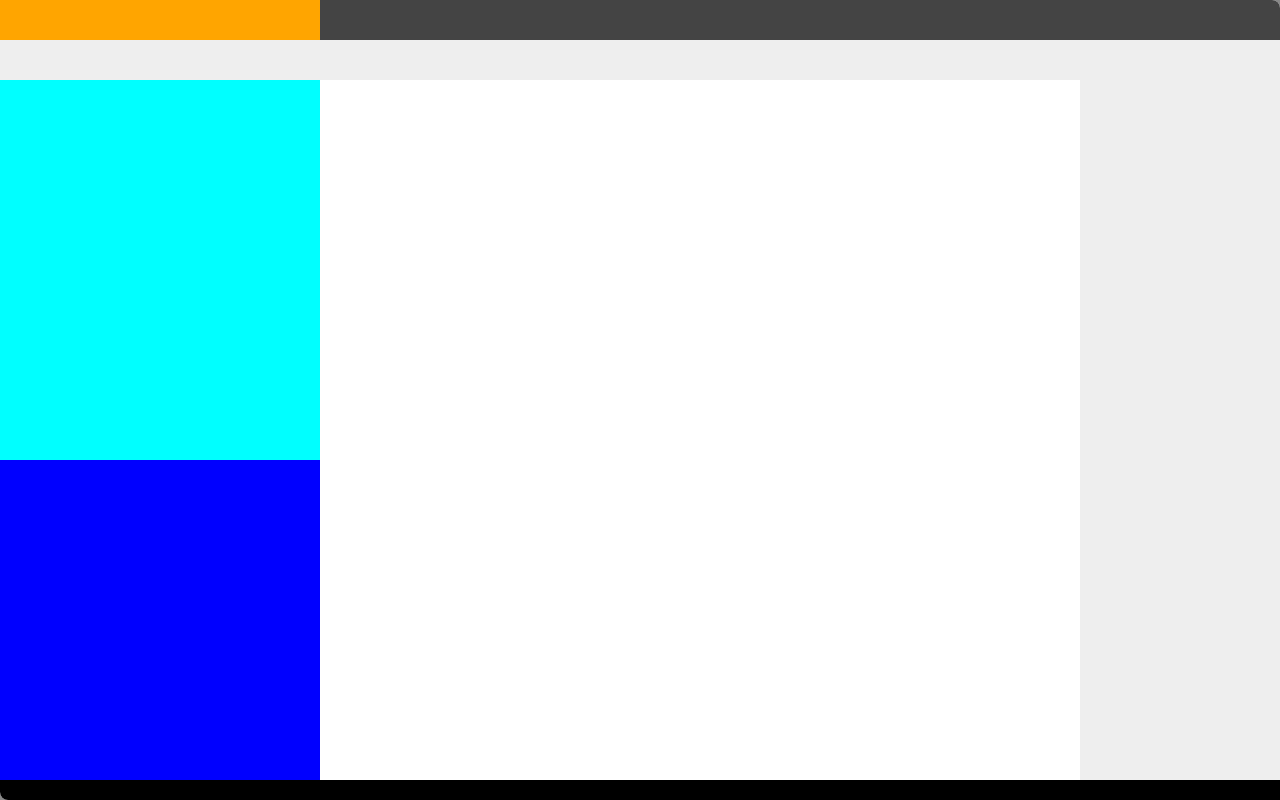
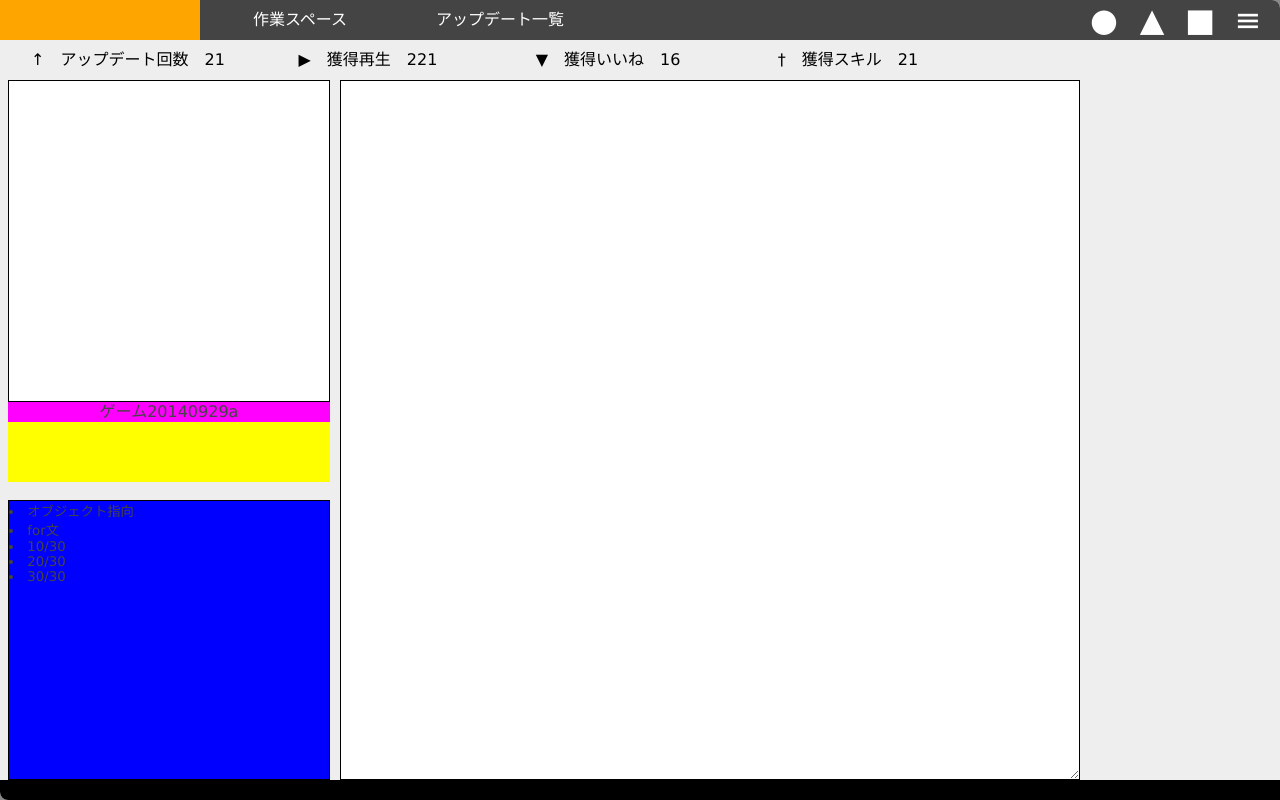
Before and after one commit to relationslab/Codebeta_Test_Front, a plain HTML site: page layout.html in a window 1280 px wide. Drawn offline with Linux system fonts and the light colour scheme.

Commit message:
modify: css

```diff
--- /dev/null
+++ b/css/la.main.css
@@ -0,0 +1,120 @@
+
+.la-shell-main{
+  top: 40px;
+  left: 0;
+  bottom: 20px;
+  right: 0;
+  background-color: #eee;
+}
+
+
+
+
+
+.la-shell-main-status{
+  top: 0;
+  left: 8px;
+  right: 8px;
+  height: 40px;
+}
+
+.la-shell-main-status ul{
+  list-style-type: none;
+}
+
+.la-shell-main-status ul li{
+  display: block;
+  float: left;
+  width: 240px;
+  font-size: 16px;
+  line-height: 40px;
+  color: black;
+  text-align: center;
+}
+
+
+
+
+
+.la-shell-main-game{
+  top: 40px;
+  left: 8px;
+  width: 322px;
+  height: 400px;
+  background-color: gray;
+}
+
+.la-shell-main-game-preview{
+  width: 322px;
+  height: 322px;
+  background-color: white;
+  border: 1px solid black;
+}
+
+.la-shell-main-game-title{
+  top: 0px;
+  left: 0;
+  width: 100%;
+  height: 20px;
+  background-color: cyan;
+}
+
+.la-shell-main-game-title p{
+  top: 0;
+  left: 0;
+  width: 100%;
+  height: 100%;
+  background-color: magenta;
+  text-align: center;
+  font-size: 16px;
+  line-height: 20px;
+}
+
+.la-shell-main-game-control{
+  width: 100%;
+  height: 60px;
+  background-color: yellow;
+}
+
+
+
+
+
+.la-shell-main-roadmap{
+  top: 460px;
+  left: 8px;
+  width: 322px;
+  bottom: 0;
+  border: 1px solid black;
+  background-color: blue;
+}
+
+
+
+
+
+.la-shell-main-code{
+  top: 40px;
+  left: 340px;
+  right: 200px;
+  bottom: 0;
+  border: 1px solid black;
+  background-color: white;
+}
+
+.la-shell-main-code textarea{
+  position: relative;
+  top: 0;
+  left: 0;
+  width: 100%;
+  height: 100%;
+  border: none;
+  background-color: white;
+}
+
+.la-shell-main-logs{
+  top: 50px;
+  width: 200px;
+  bottom: 0;
+  right: 0;
+}
--- a/css/la.shell.css
+++ b/css/la.shell.css
@@ -17,16 +17,30 @@
 .la-shell-head-logo{
   top: 0;
   left: 0;
-  width: 320px;
+  width: 200px;
   bottom: 0;
   background: orange;
 }
 
 .la-shell-head-tab{
   top: 0;
-  left: 320px;
-  width: 500px;
+  left: 200px;
+  right: 200px;
   bottom: 0;
+}
+
+.la-shell-head-tab ul{
+  list-style-type: none;
+}
+
+.la-shell-head-tab ul li{
+  display: block;
+  float: left;
+  width: 200px;
+  font-size: 16px;
+  line-height: 40px;
+  color: white;
+  text-align: center;
 }
 
 .la-shell-head-options{
@@ -36,50 +50,18 @@
   bottom: 0;
 }
 
-.la-shell-main{
-  top: 40px;
-  left: 0;
-  bottom: 20px;
-  right: 0;
-  background-color: #eee;
+.la-shell-head-options ul{
+  list-style-type: none;
 }
 
-.la-shell-main-status{
-  top: 0;
-  left: 0;
-  right: 0;
-  height: 40px;
-}
-
-.la-shell-main-game{
-  top: 40px;
-  left: 0;
-  width: 320px;
-  height: 380px;
-  background-color: cyan;
-}
-
-.la-shell-main-roadmap{
-  top: 420px;
-  left: 0;
-  width: 320px;
-  bottom: 0;
-  background-color: blue;
-}
-
-.la-shell-main-code{
-  top: 40px;
-  left: 320px;
-  right: 200px;
-  bottom: 0;
-  background-color: white;
-}
-
-.la-shell-main-logs{
-  top: 50px;
-  width: 200px;
-  bottom: 0;
-  right: 0;
+.la-shell-head-options ul li{
+  display: block;
+  float: left;
+  width: 48px;
+  font-size: 32px;
+  line-height: 40px;
+  color: white;
+  text-align: center;
 }
 
 .la-shell-foot{
--- a/layout.html
+++ b/layout.html
@@ -5,27 +5,125 @@
   <title>HTML Layout</title>
   <link rel="stylesheet" href="css/la.css" type="text/css" />
   <link rel="stylesheet" href="css/la.shell.css" type="text/css" />
+  <link rel="stylesheet" href="css/la.main.css" type="text/css" />
+  <link rel="stylesheet" href="css/la.chat.css" type="text/css" />
 </head>
 
 <body>
   <div id="la">
     <div class="la-shell-head">
-      <div class="la-shell-head-logo"></div>
-      <div class="la-shell-head-tab"></div>
-      <div class="la-shell-head-options"></div>
+      <div class="la-shell-head-logo">
+      </div>
+
+      <div class="la-shell-head-tab">
+        <ul>
+          <li>作業スペース</li>
+          <li>アップデート一覧</li>
+        </ul>
+      </div>
+
+      <div class="la-shell-head-options">
+        <ul>
+          <li>●</li>
+          <li>▲</li>
+          <li>■</li>
+          <li>≡</li>
+        </ul>
+      </div>
     </div>
 
     <div class="la-shell-main">
-      <div class="la-shell-main-status"></div>
-      <div class="la-shell-main-game"></div>
-      <div class="la-shell-main-roadmap"></div>
-      <div class="la-shell-main-code"></div>
-      <div class="la-shell-main-logs"></div>
+      <div class="la-shell-main-status">
+        <ul>
+          <li>↑　アップデート回数　21</li>
+          <li>▶　獲得再生　221</li>
+          <li>▼　獲得いいね　16</li>
+          <li>†　獲得スキル　21</li>
+        </ul>
+      </div>
+
+      <div class="la-shell-main-game">
+        <div class="la-shell-main-game-preview">
+          <div class="la-shell-main-game-preview-canvas"></div>
+        </div>
+
+        <div class="la-shell-main-game-title">
+          <p>ゲーム20140929a</p>
+        </div>
+
+        <div class="la-shell-main-game-control">
+          <div class="la-shell-main-game-control-play"></div>
+          <div class="la-shell-main-game-control-stop"></div>
+          <div class="la-shell-main-game-control-save"></div>
+          <div class="la-shell-main-game-control-update"></div>
+        </div>
+      </div>
+
+      <div class="la-shell-main-roadmap">
+        <div class="la-shell-main-roadmap-level">
+          <div class="la-shell-main-roadmap-level-header"></div>
+          <div class="la-shell-main-roadmap-level-contents">
+            <div class="la-shell-main-roadmap-level-contents-prev"></div>
+            <div class="la-shell-main-roadmap-level-contents-next"></div>
+            <div class="la-shell-main-roadmap-level-contents-generate"></div>
+          </div>
+        </div>
+
+        <div class="la-shell-main-roadmap-steps">
+          <div class="la-shell-main-roadmap-steps-step">
+            <div class="la-shell-main-roadmap-steps-step-count"></div>
+            <div class="la-shell-main-roadmap-steps-step-title"></div>
+            <div class="la-shell-main-roadmap-steps-step-complete"></div>
+            <div class="la-shell-main-roadmap-steps-step-skills">
+              <ul>
+                <li>オブジェクト指向</li>
+                <li>for文</li>
+              </ul>
+
+            </div>
+            <div class="la-shell-main-roadmap-steps-step-hints">
+              <ul>
+                <li>10/30</li>
+                <li>20/30</li>
+                <li>30/30</li>
+              </ul>
+            </div>
+          </div>
+        </div>
+      </div>
+
+      <div class="la-shell-main-code">
+        <textarea class="la-shell-main-code-editor"></textarea>
+      </div>
+
+      <div class="la-shell-main-logs">
+        <div class="la-shell-main-logs-log">
+          <div class="la-shell-main-logs-log-detal">
+            <div class="la-shell-main-logs-log-detail-diff"></div>
+            <div class="la-shell-main-logs-log-detail-comment"></div>
+          </div>
+          <div class="la-shell-main-logs-log-date"></div>
+        </div>
+
+        <div class="la-shell-main-logs-log">
+        </div>
+
+        <div class="la-shell-main-logs-log">
+        </div>
+
+        <div class="la-shell-main-logs-log">
+        </div>
+      </div>
     </div>
 
-    <div class="la-shell-foot"></div>
-    <div class="la-shell-chat"></div>
-    <div class="la-shell-modal"></div>
+    <div class="la-shell-foot">
+    </div>
+
+    <div class="la-shell-chat">
+    </div>
+
+    <div class="la-shell-modal">
+    </div>
   </div>
 </body>
 
```
Also changed, not shown: la.html (+1 -1 lines).
